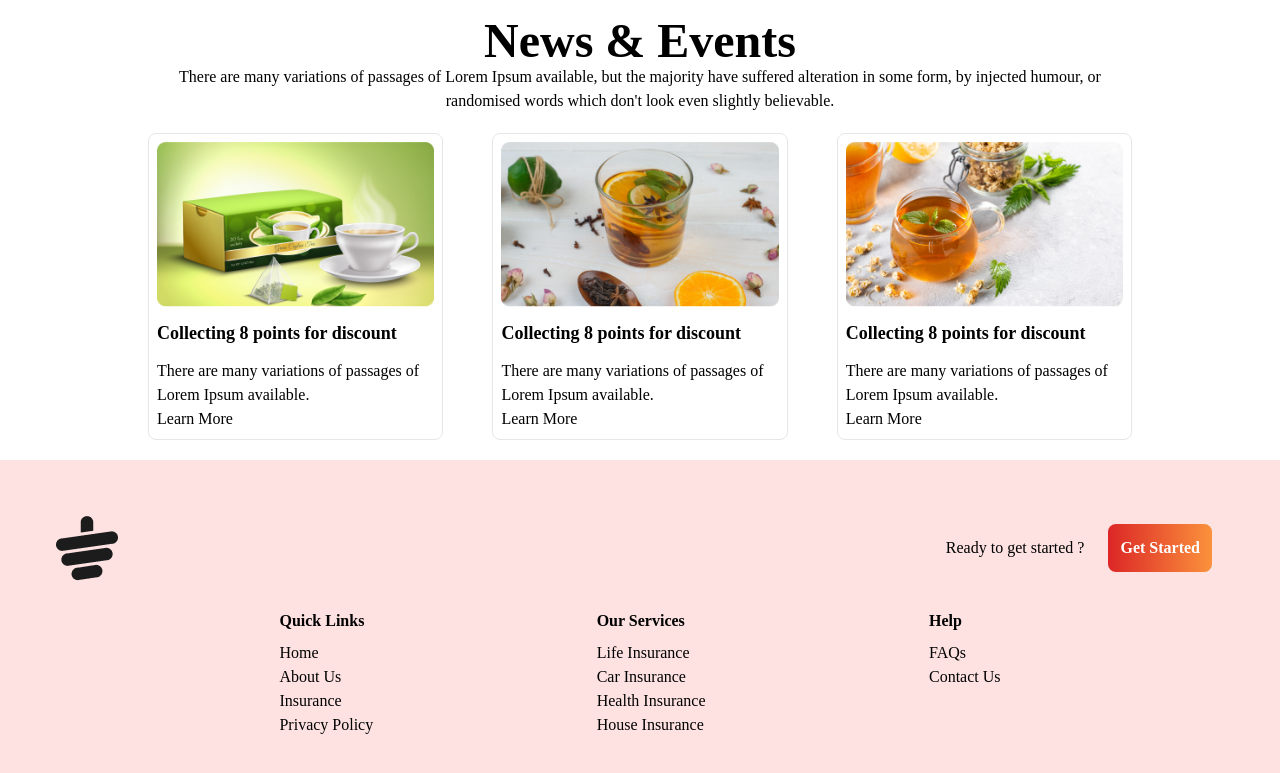
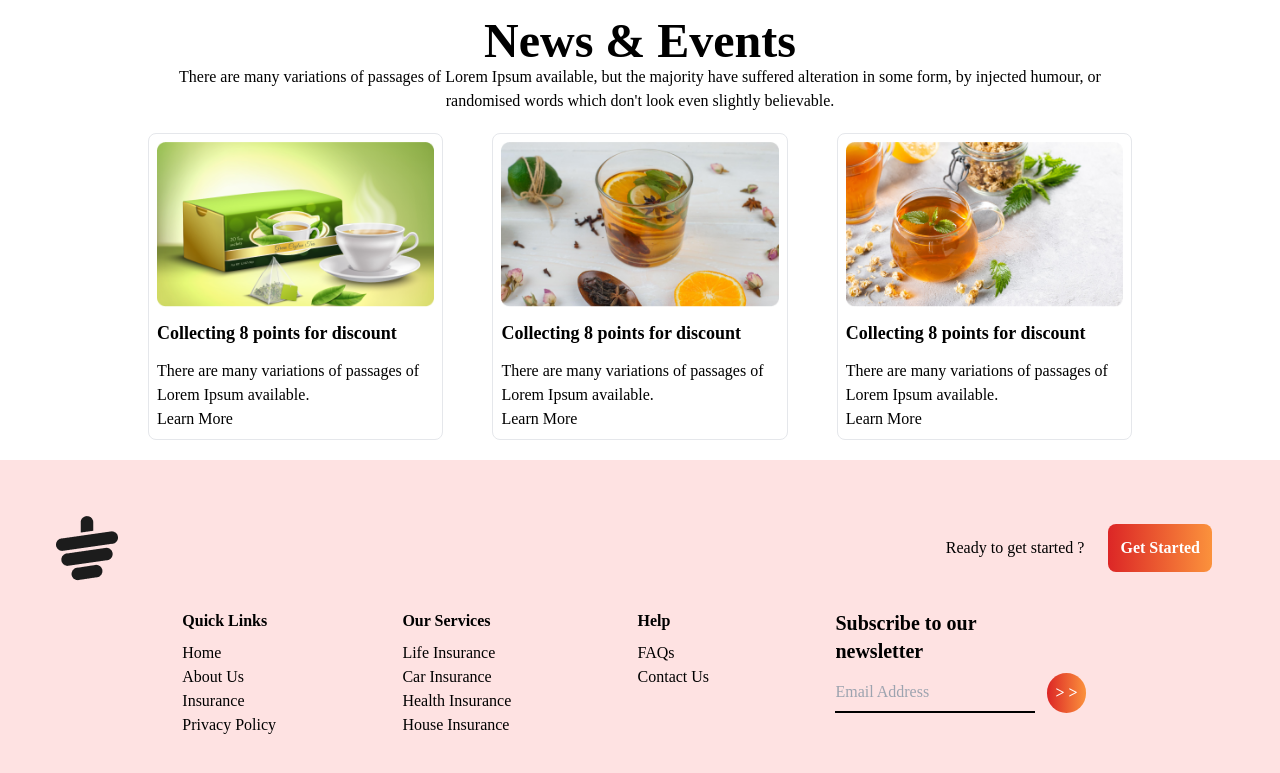
Before and after one commit to pally0091/tea-house, a website: page src/index.html in a window 1280 px wide. Shown: the part 2120-2893 px from the top of the page. Drawn offline with Linux system fonts and the light colour scheme.

Commit message:
complete

```diff
--- a/src/index.html
+++ b/src/index.html
@@ -171,6 +171,14 @@
                 <a href="">FAQs</a>
                 <a href="">Contact Us</a>
             </div>
+            <div>
+                <p class="font-bold text-xl my-2">Subscribe to our <br>newsletter </p>
+                <div class="flex">
+                    <input class="bg-red-100 border-b-2 border-b-black" type="email" name="" placeholder="Email Address">
+                    <button class="bg-gradient-to-r from-red-600 to-orange-400 p-2 flex text-white font-bold hover:bg-gradient-to-l from-[#FF8938] to-[#FF0000] mx-3 rounded-full "> > >  </button>
+                </div>
+
+            </div>
 
         </div>
     </footer>
```
Also changed, not shown: dist/output.css.
